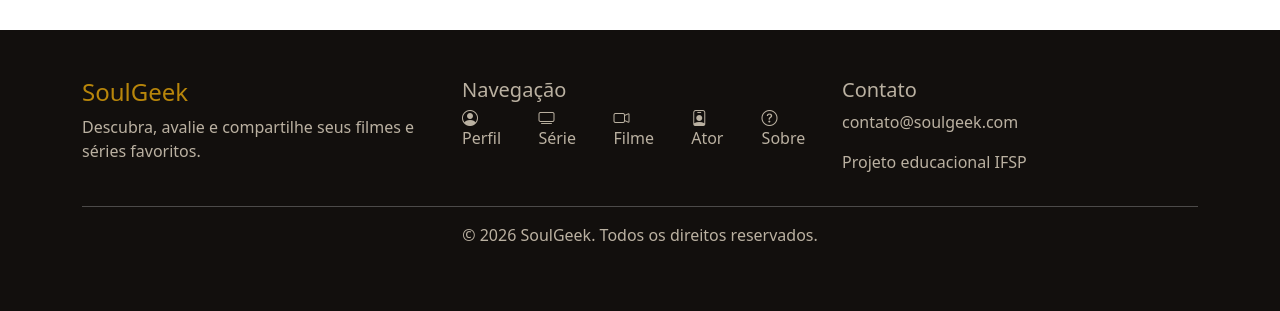
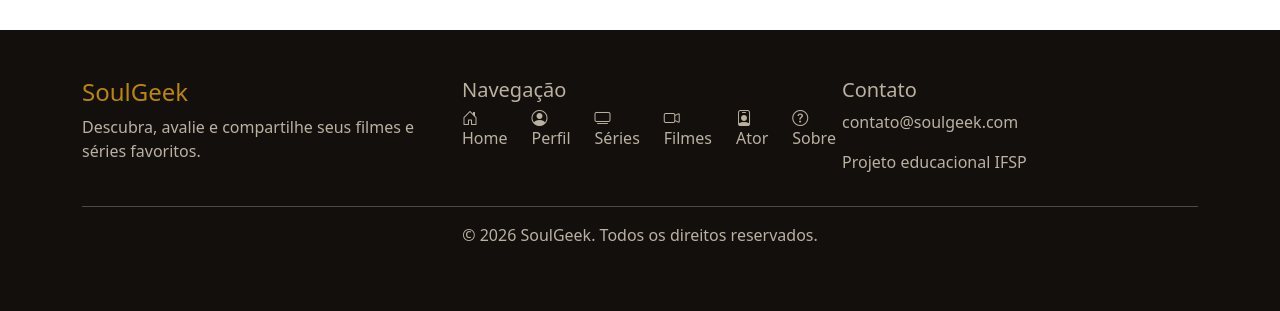
Before and after one commit to edumoreno01/SoulGeek_BDD, a Node server app: template src/views/home.ejs in a window 1280 px wide. Shown: the part 1947-2258 px from the top of the page. Run offline with Node 20, Linux system fonts and the light colour scheme; the template is opened without the code that fills it, so the values that code supplies are empty; some libraries are stand-ins or nearby versions.

Commit message:
Refactor footer with dynamic navigation links

```diff
--- a/src/views/partes/footer.ejs
+++ b/src/views/partes/footer.ejs
@@ -12,30 +12,48 @@
         <div class="col-md-4">
           <h5 class="footer-texto">Navegação</h5>
           <div class="gap-4 d-flex">
-            <a href="perfil.html" class="footer-link">
+            <% if (paginaAtual !== 'home') { %>
+                <a href="/" class="footer-link">
+                    <i class="bi bi-house-door"></i>
+                    Home
+                </a>
+            <% } %>
+
+            <% if (paginaAtual !== 'perfil') { %>
+                <a href="/perfil" class="footer-link">
                     <i class="bi bi-person-circle"></i>
                     Perfil
                 </a>
+            <% } %>
 
-            <a href="serie.html" class="footer-link">
+            <% if (paginaAtual !== 'series') { %>
+                <a href="/series" class="footer-link">
                     <i class="bi bi-tv"></i>
-              Série
+                    Séries
                 </a>
+            <% } %>
 
-            <a href="filme.html" class="footer-link">
+            <% if (paginaAtual !== 'filmes') { %>
+                <a href="/filmes" class="footer-link">
                     <i class="bi bi-camera-video"></i>
-              Filme
+                    Filmes
                 </a>
+            <% } %>
 
-            <a href="ator.html" class="footer-link">
+            <% if (paginaAtual !== 'atores') { %>
+                <a href="/atores" class="footer-link">
                   <i class="bi bi-person-badge"></i>
                   Ator
                 </a>
+            <% } %>
 
-            <a href="sobre.html" target="_blank" class="footer-link">
+              <% if (paginaAtual !== 'sobre') { %>
+                  <a href="/sobre" class="footer-link">
                       <i class="bi bi-question-circle"></i>
                       Sobre
                   </a>
+              <% } %>
+
           </div>
         </div>
 
```
Lines whose indentation alone changed are shown as unchanged.
